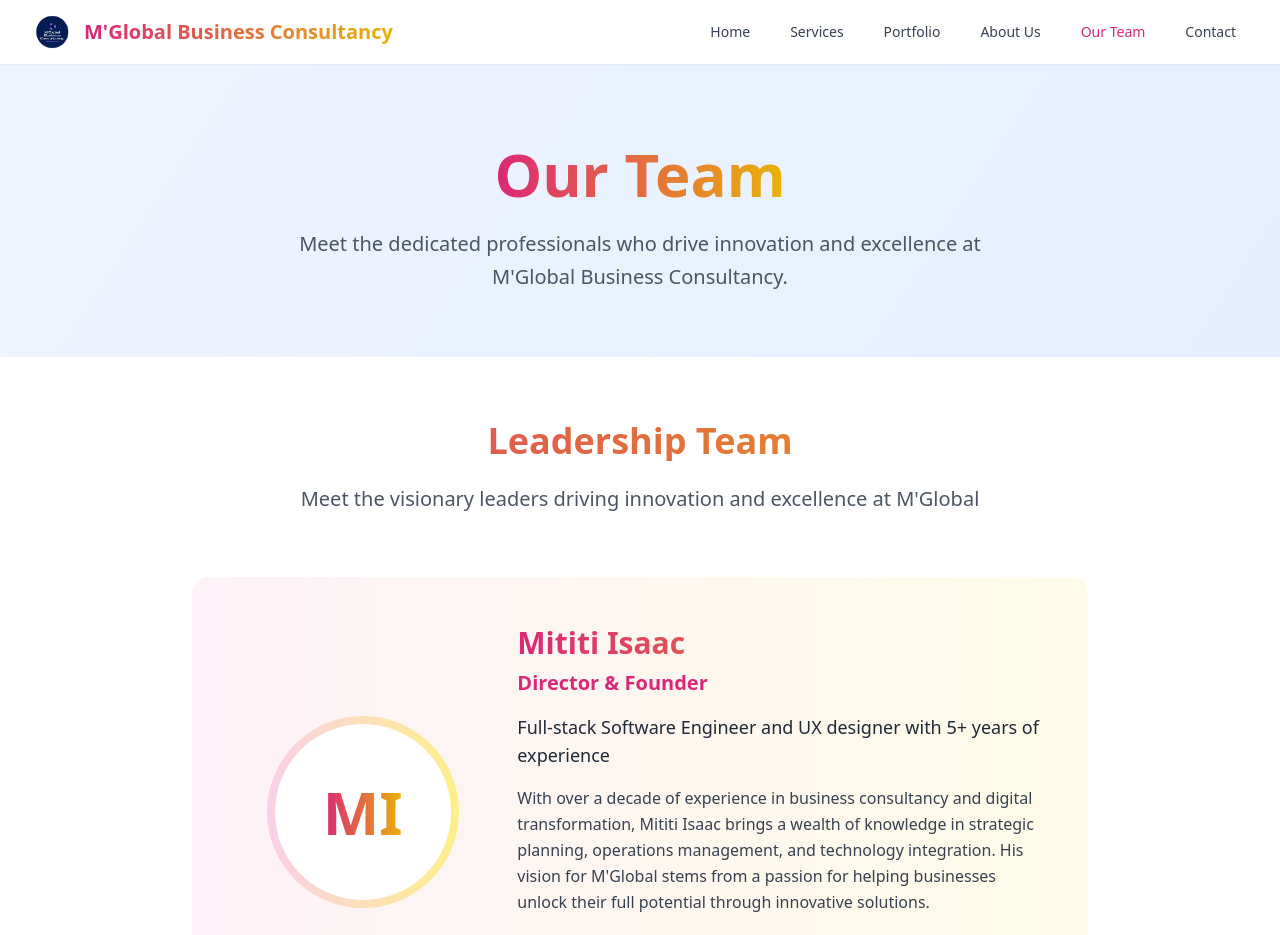
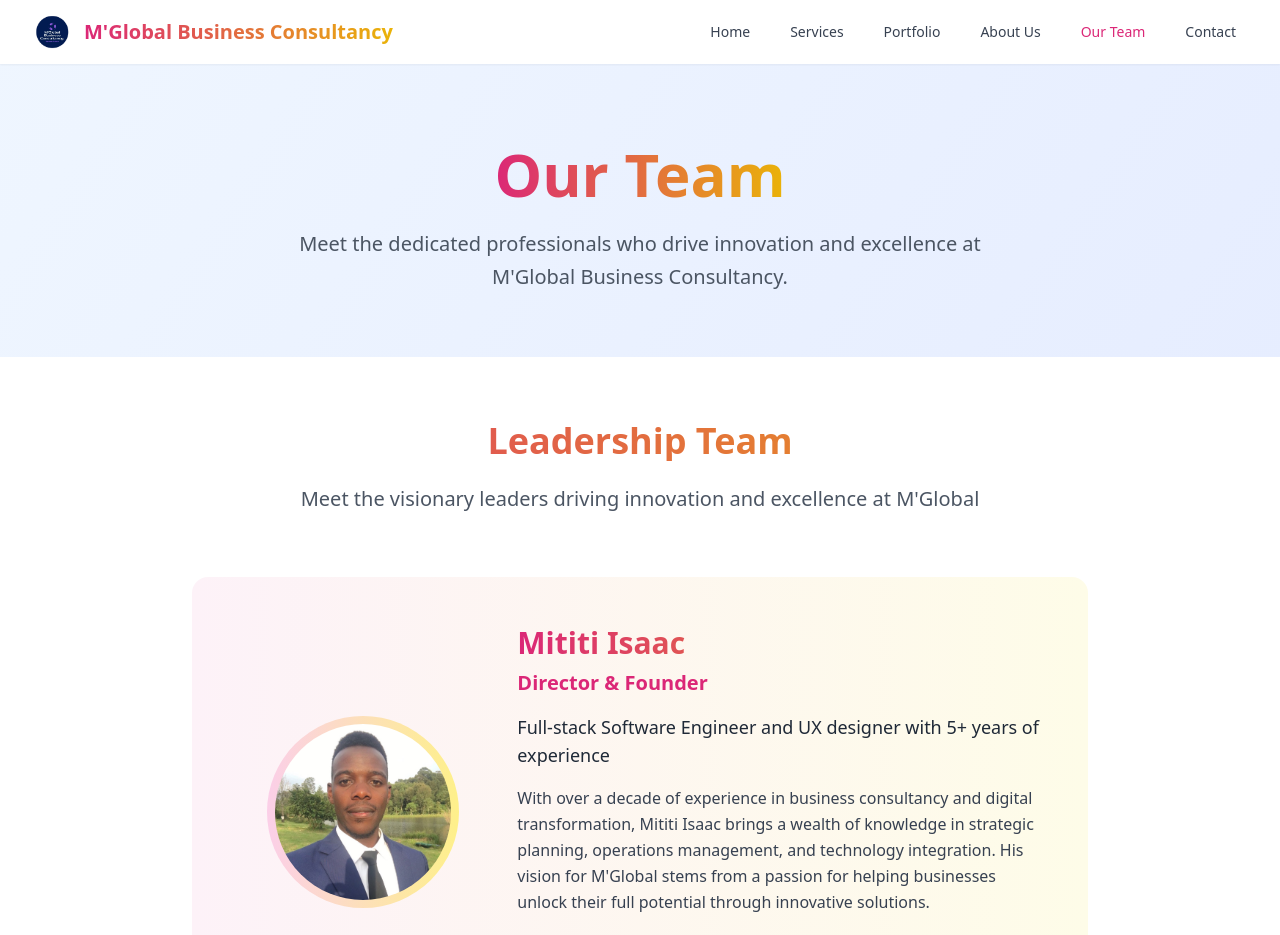
Before and after one commit to Montanah/M-Global-Business-Consultancy, a React (Vite) app: page /team in a window 1280 px wide. Shown: the top 935 px of the page. Built offline with nearby package versions, Linux system fonts and the light colour scheme.

Commit message:
Update team member photo
Replace the "MI" initials with the official photo for the team member.

```diff
--- a/src/pages/Team.tsx
+++ b/src/pages/Team.tsx
@@ -1,6 +1,7 @@
 import React from 'react';
 import { motion } from 'framer-motion';
 import Footer from '@/components/Footer';
+import { Avatar, AvatarImage, AvatarFallback } from '@/components/ui/avatar';
 
 const Team = () => {
   const fadeInUp = {
@@ -90,12 +91,17 @@ const Team = () => {
             <div className="bg-gradient-to-r from-pink-50 to-yellow-50 rounded-2xl p-8 md:p-12">
               <div className="grid grid-cols-1 md:grid-cols-3 gap-8 items-center">
                 <div className="md:col-span-1 text-center">
-                  <div className="w-48 h-48 mx-auto mb-6 rounded-full bg-gradient-to-r from-pink-200 to-yellow-200 flex items-center justify-center">
-                    <div className="w-44 h-44 rounded-full bg-white flex items-center justify-center">
-                      <span className="text-6xl font-bold bg-gradient-to-r from-pink-600 to-yellow-500 bg-clip-text text-transparent">
+                  <div className="w-48 h-48 mx-auto mb-6 rounded-full bg-gradient-to-r from-pink-200 to-yellow-200 flex items-center justify-center p-2">
+                    <Avatar className="w-44 h-44">
+                      <AvatarImage
+                        src="/Official Photo.jpg"
+                        alt="Mititi Isaac"
+                        className="object-cover"
+                      />
+                      <AvatarFallback className="text-4xl font-bold bg-gradient-to-r from-pink-600 to-yellow-500 bg-clip-text text-transparent">
                         MI
-                      </span>
-                    </div>
+                      </AvatarFallback>
+                    </Avatar>
                   </div>
                 </div>
 
```
